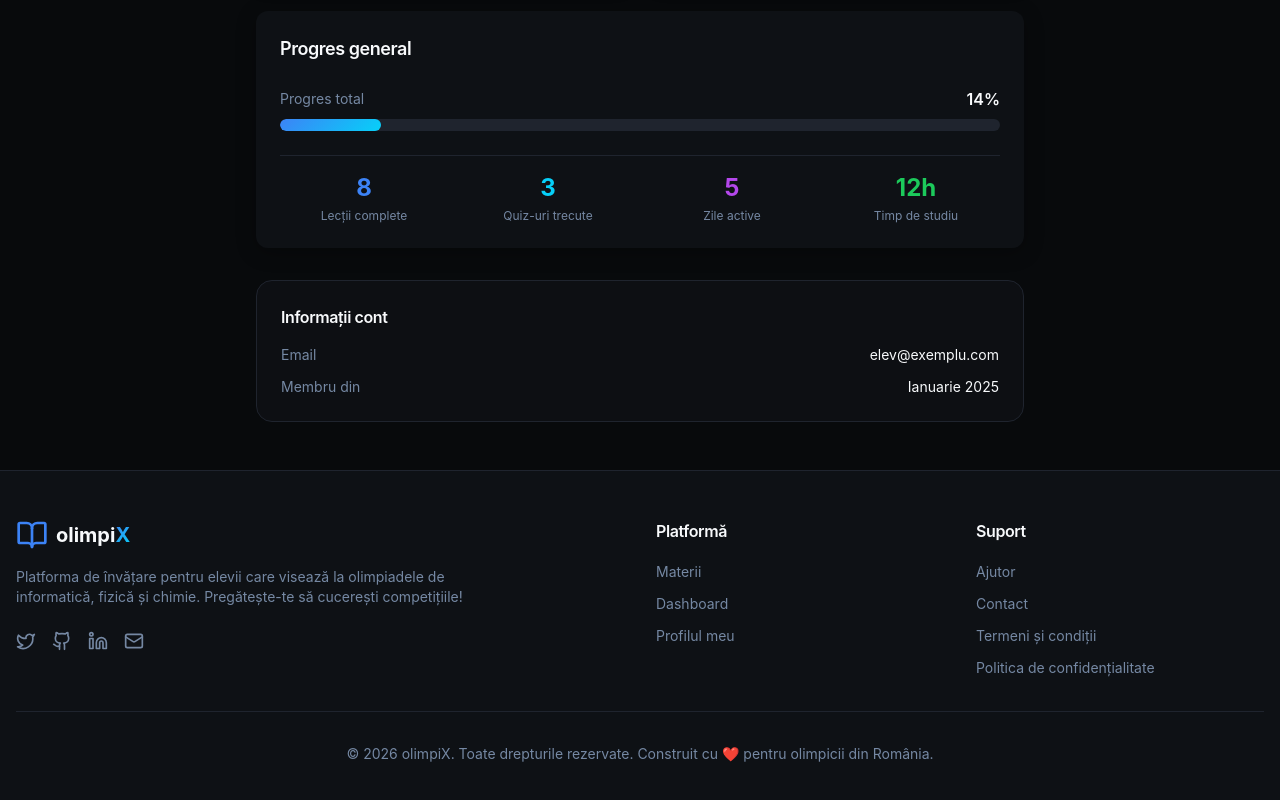
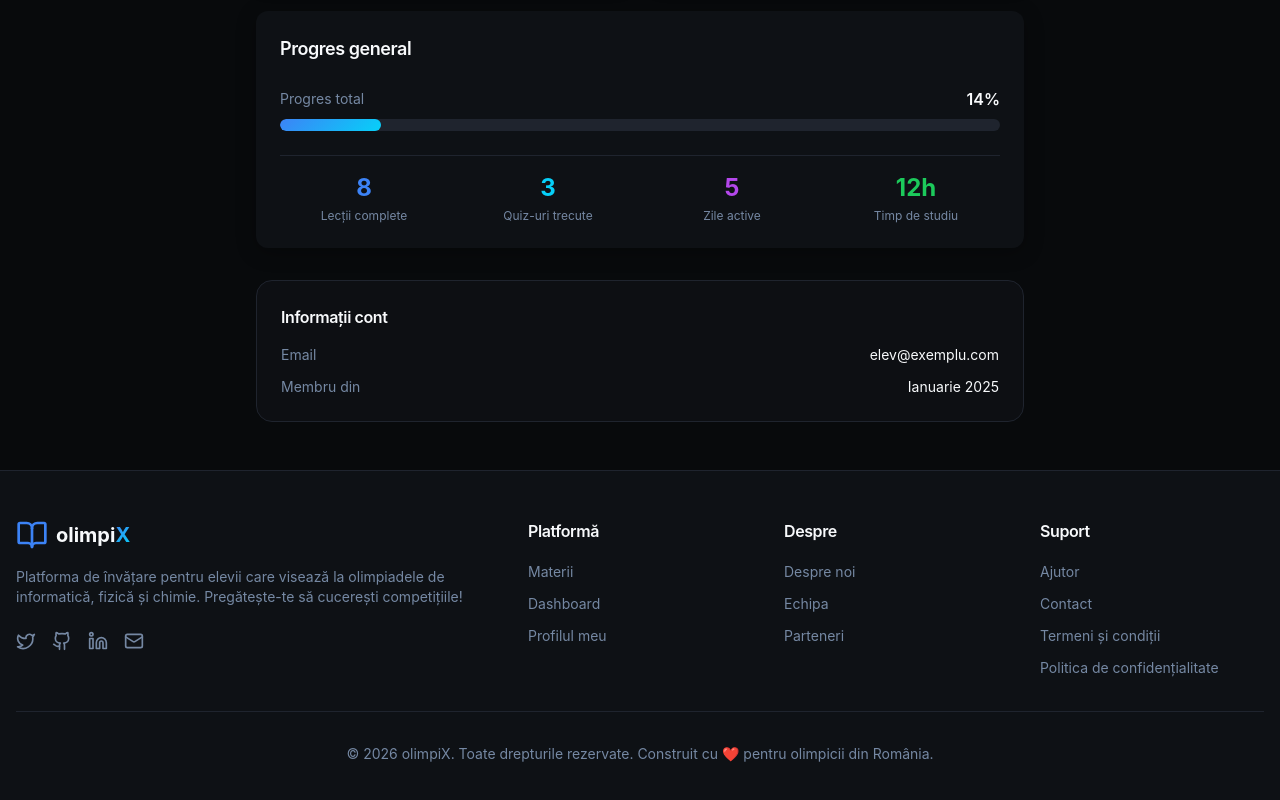
Before and after one commit to iam269/olimpix, a React (Vite) app: page /profil in a window 1280 px wide. Shown: the part 583-1383 px from the top of the page. Built offline with nearby package versions, Linux system fonts and the light colour scheme.

Commit message:
edit project: added about section in footer

```diff
--- a/src/components/layout/Footer.tsx
+++ b/src/components/layout/Footer.tsx
@@ -5,7 +5,7 @@ const Footer = () => {
   return (
     <footer className="bg-card border-t border-border">
       <div className="container mx-auto px-4 py-12">
-        <div className="grid grid-cols-1 md:grid-cols-4 gap-8">
+        <div className="grid grid-cols-1 md:grid-cols-5 gap-8">
           {/* Brand */}
           <div className="col-span-1 md:col-span-2">
             <Link to="/" className="flex items-center gap-2 mb-4">
@@ -56,6 +56,28 @@ const Footer = () => {
             </ul>
           </div>
 
+          {/* Despre */}
+          <div>
+            <h4 className="font-semibold text-foreground mb-4">Despre</h4>
+            <ul className="space-y-2">
+              <li>
+                <Link to="/despre" className="text-muted-foreground hover:text-primary text-sm transition-colors">
+                  Despre noi
+                </Link>
+              </li>
+              <li>
+                <a href="#" className="text-muted-foreground hover:text-primary text-sm transition-colors">
+                  Echipa
+                </a>
+              </li>
+              <li>
+                <a href="#" className="text-muted-foreground hover:text-primary text-sm transition-colors">
+                  Parteneri
+                </a>
+              </li>
+            </ul>
+          </div>
+
           {/* Support */}
           <div>
             <h4 className="font-semibold text-foreground mb-4">Suport</h4>
--- a/src/index.css
+++ b/src/index.css
@@ -3,8 +3,6 @@
 @tailwind utilities;
 
 /* olimpiX Design System - Dark theme with electric blue accents */
-
-@import url('https://fonts.googleapis.com/css2?family=Inter:wght@300;400;500;600;700;800;900&display=swap');
 
 @layer base {
   :root {
```
